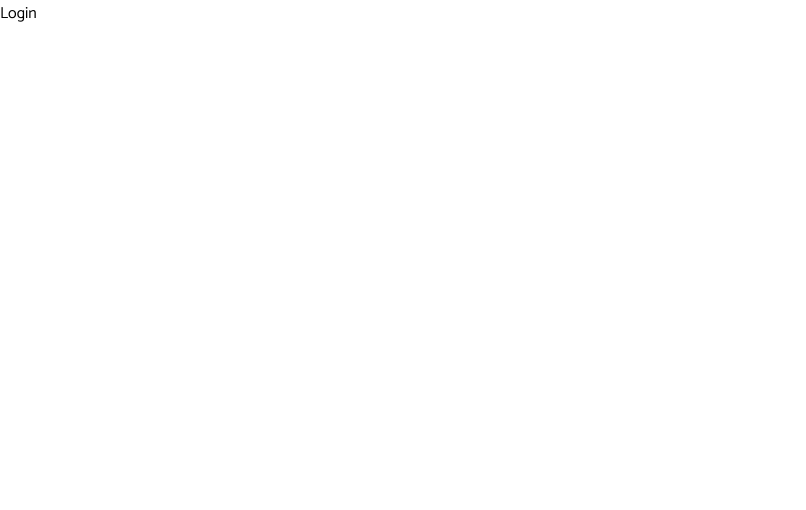
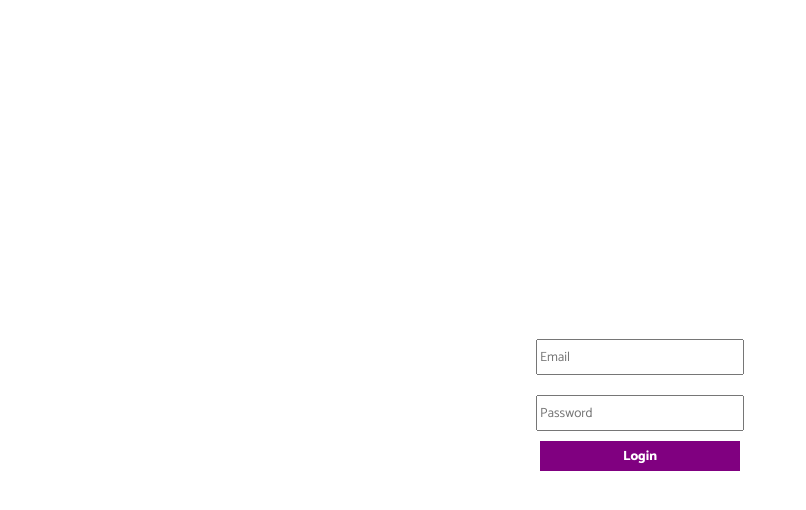
Before and after one commit to PattyCutie/React-Admin-Dashboard-01, a React (Create React App) app: page /login in a window 1280 px wide. Shown: the top 510 px of the page, without its empty margins (0-806 px from the left). Built offline with nearby package versions, Linux system fonts and the light colour scheme.

Commit message:
Adminstarter-login page-firebse setup

```diff
--- a/package.json
+++ b/package.json
@@ -11,6 +11,8 @@
     "@testing-library/jest-dom": "^5.16.4",
     "@testing-library/react": "^13.3.0",
     "@testing-library/user-event": "^13.5.0",
+    "core-js": "^3.6.5",
+    "firebase": "^9.9.1",
     "react": "^18.2.0",
     "react-circular-progressbar": "^2.1.0",
     "react-dom": "^18.2.0",
--- a/src/App.js
+++ b/src/App.js
@@ -14,7 +14,7 @@
   //const [darkmode, setDarkmode] = useState(false)
   //use context instead of useState
 
-  const {darkMode}= useContext(DarkModeContext)
+  const { darkMode }= useContext(DarkModeContext)
 
   return (
     <div className={darkMode ? "app darkMode" : "app"}>
--- /dev/null
+++ b/src/firebase.js
@@ -0,0 +1,10 @@
+import { initializeApp } from "firebase/app";
+import { getAuth } from "firebase/auth"
+
+const firebaseConfig = {
+  //
+};
+
+// Initialize Firebase
+const app = initializeApp(firebaseConfig);
+export const auth = getAuth();
--- a/src/pages/login/Login.jsx
+++ b/src/pages/login/Login.jsx
@@ -1,10 +1,50 @@
-import React from 'react'
-import "./login.scss"
+import React, { useState } from "react";
+import "./login.scss";
+
+import { signInWithEmailAndPassword } from "firebase/auth";
+import { auth } from "../../firebase";
+import { useNavigate } from "react-router-dom";
 
 function Login() {
+  const [error, setError] = useState(false);
+  const [email, setEmail] = useState("");
+  const [password, setPassword] = useState("");
+  const navigate = useNavigate();
+
+  const handleLogin = (e) => {
+    e.preventDefault();
+
+    signInWithEmailAndPassword(auth, email, password)
+      .then((userCredential) => {
+        //Signed in
+        const user = userCredential.user;
+       // test login // console.log(user);
+       navigate("/")
+      })
+      .catch((error) => {
+        setError(true);
+      });
+  };
+
   return (
-    <div>Login</div>
-  )
+    <div className="login">
+      <form onSubmit={handleLogin}>
+        <input
+          type="email"
+          placeholder="Email"
+          onChange={(e) => setEmail(e.target.value)}
+        />
+        <input
+          type="password"
+          placeholder="Password"
+          onChange={(e) => setPassword(e.target.value)}
+        />
+
+        <button type="submit">Login</button>
+        {error && <span>Wrong Email or Password !!</span>}
+      </form>
+    </div>
+  );
 }
 
-export default Login
+export default Login;
--- a/src/pages/login/login.scss
+++ b/src/pages/login/login.scss
@@ -0,0 +1,33 @@
+.login {
+    height: 100vh;
+    display: flex;
+    align-items: center;
+    justify-content: center;
+
+    form {
+        display: flex;
+        flex-direction: column;
+        align-items: center;
+        justify-content: center;
+
+        input {
+            width: 200px;
+            height: 30px;
+            margin: 10px;
+        }
+        button {
+            width: 200px;
+            height: 30px;
+            border: none;
+            background-color: purple;
+            color: white;
+            font-weight: bold;
+            cursor: pointer;
+        }
+        span {
+            font-size: 12px;
+            color: red;
+            margin-top: 10px;
+        }
+    }
+}
```
Also changed, not shown: 1 other file (tests, documents, lock files or other folders).
